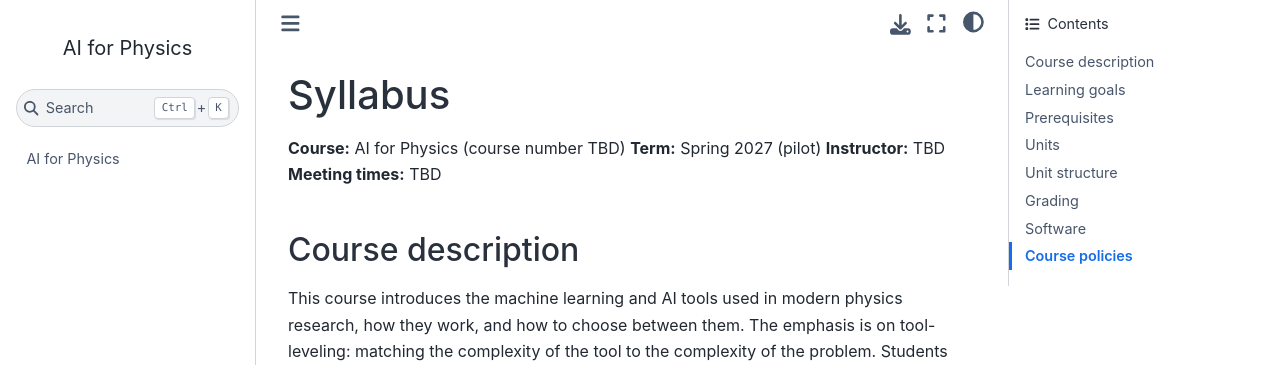
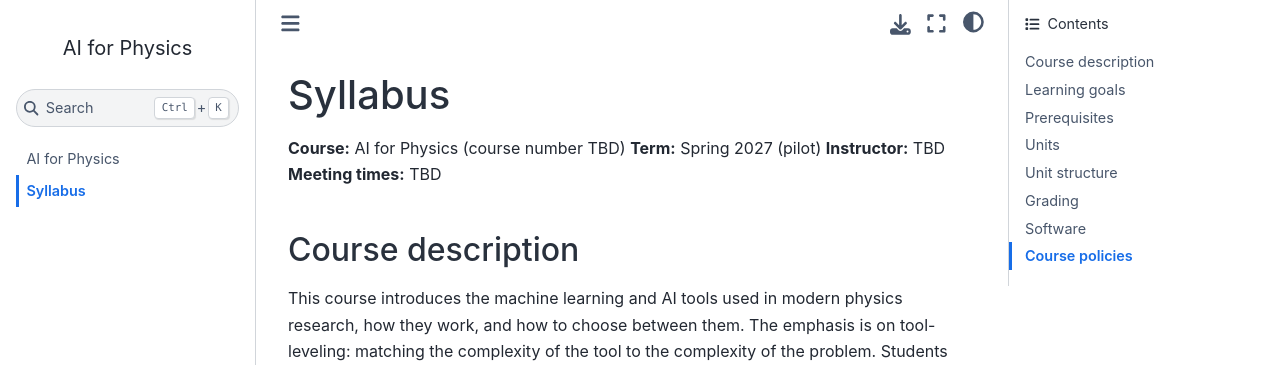
Before and after one commit to gummeremathew/ai-ml-for-physics, a Jupyter Book: the page built from syllabus.md, in a window 1280 px wide and 900 px high. Shown: the top 365 px of the window. Built offline with Jupyter Book 1.0.4 settings and Sphinx 7.4.7 and the Sphinx Book theme 1.1.4, drawn with Linux system fonts in a browser that asks for light colours; pages that are not in the unit, such as notebooks, are missing from menus; some of the changed text lies outside the part shown.

Commit message:
Update _toc.yml

```diff
--- a/_toc.yml
+++ b/_toc.yml
@@ -1,6 +1,7 @@
 format: jb-book
 root: intro
 chapters:
+  - file: syllabus
   - file: units/01-clustering/README
   - file: units/02-cnn/README
   - file: units/03-transformers/README
```
